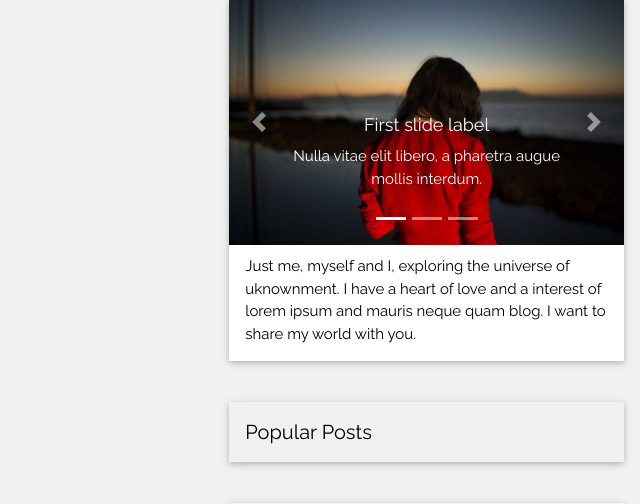
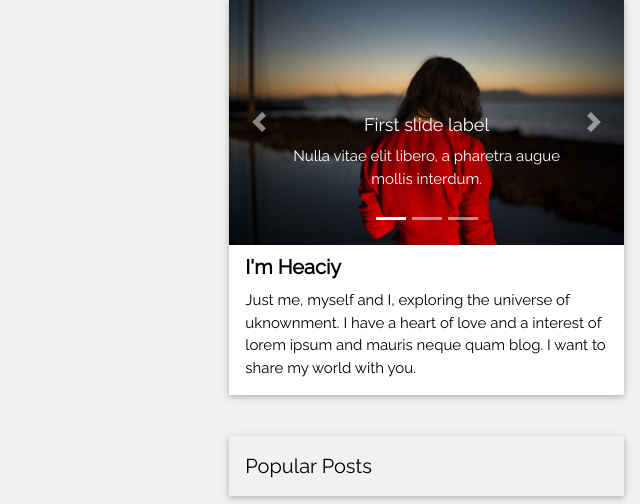
Before and after one commit to Heaciy/blog, a Django app: template templates/index.html in a window 1280 px wide. Shown: the part 182-686 px from the top of the page, without its empty margins (640-1280 px from the left). Run offline with Django 3.2, Linux system fonts and the light colour scheme; the template is opened without the code that fills it, so the values that code supplies are empty; parts of the project's set-up code (start-up, migrations or seed data) failed here and were passed over; some libraries are stand-ins or nearby versions.

```diff
--- a/templates/about_me.html
+++ b/templates/about_me.html
@@ -41,7 +41,7 @@
     </div>
 </div>
     <div class="w3-container w3-white">
-      <h4><b></b></h4>
+      <h4><b>I'm Heaciy</b></h4>
       <p>Just me, myself and I, exploring the universe of uknownment. I have a heart of love and a interest of lorem ipsum and mauris neque quam blog. I want to share my world with you.</p>
     </div>
 </div>
```
